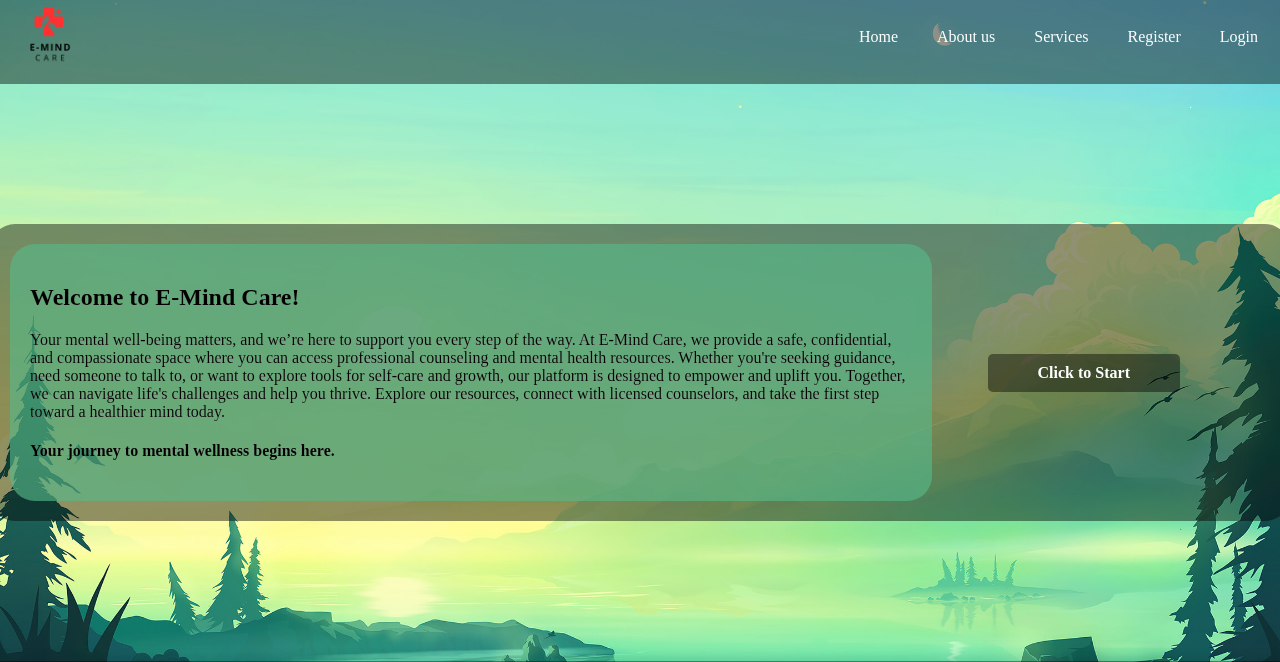
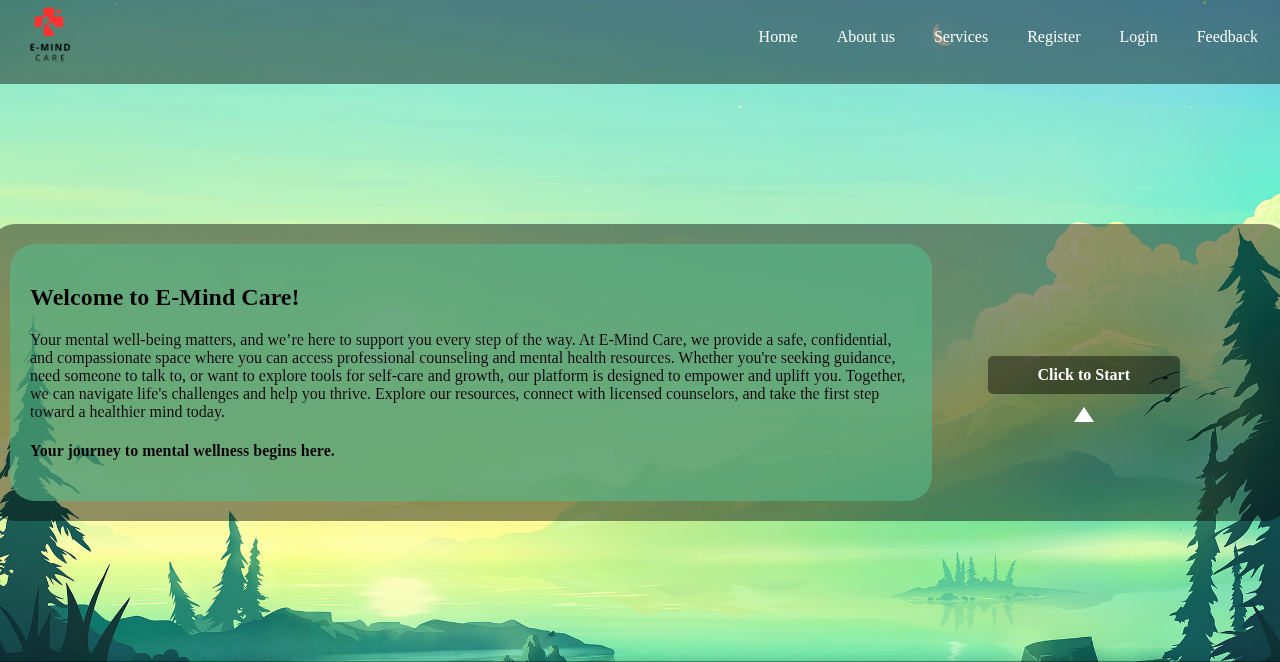
Before and after one commit to Renzoi-png/Online-Mental-Health-Counseling-And-Support-Portal-SDG-3-Group-9, a PHP site: page /Home.php in a window 1280 px wide. Shown: the top 662 px of the page. Run offline with PHP 8.4, Linux system fonts and the light colour scheme.

Commit message:
Updated styles and other files

```diff
--- a/About_us.php
+++ b/About_us.php
@@ -23,6 +23,7 @@
             <li><a href="#">Services</a></li>
             <li><a href="Main.php">Register</a></li>
             <li><a href="Login.php">Login</a></li>
+            <li><a href="Feedback.php">Feedback</a></li>
         </ul>
     </nav>
 </header>
--- a/CSS/home.css
+++ b/CSS/home.css
@@ -34,7 +34,6 @@
     font-weight: bold;
     transition: background-color 0.3s ease;
     text-align: center;
-    margin-right: 90px;
 }
 
 .start-now-button:hover {
@@ -109,3 +108,29 @@
     margin: 0;
     padding: 0;
 }
+.button-container {
+    display: flex;
+    flex-direction: column;
+    align-items: center;
+    gap: 20px;
+}
+
+.arrow {
+    border-left: 10px solid transparent;
+    border-right: 10px solid transparent;
+    border-bottom: 15px solid white;
+    animation: bounce 1s infinite;
+}
+
+@keyframes bounce {
+    0%, 100% {
+        transform: translateY(0);
+    }
+    50% {
+        transform: translateY(-10px);
+    }
+}
+.Button-move{
+    margin-bottom: -40px;
+    padding-right: 90px;
+}
--- a/Home.php
+++ b/Home.php
@@ -23,6 +23,7 @@
             <li><a href="#">Services</a></li>
             <li><a href="Main.php">Register</a></li>
             <li><a href="Login.php">Login</a></li>
+            <li><a href="Feedback.php">Feedback</a></li>
         </ul>
     </nav>
 </header>
@@ -39,7 +40,13 @@
                 </p>
                 <h4>Your journey to mental wellness begins here.</h4>
             </div>
-            <a href="Main.php" class="start-now-button">Click to Start</a>
+            <div class="Button-move">
+            <div class="button-container">
+                <a href="Main.php" class="start-now-button">Click to Start</a>
+                <div class="arrow"></div>
+            </div>
+            </div>
+        </div>
         </div>
     </section>
 </main>
--- a/Login.php
+++ b/Login.php
@@ -22,6 +22,8 @@
             <ul>
                 <li><a href="Home.php">Home</a></li>
                 <li><a href="About_us.php">About us</a></li>
+                <li><a href="Main.php">Register</a></li>
+                <li><a href="Feedback.php">Feedback</a></li>
             </ul>
         </nav>
     </header>
--- a/Main.php
+++ b/Main.php
@@ -22,6 +22,8 @@
         <ul>
             <li><a href="Home.php">Home</a></li>
             <li><a href="About_us.php">About us</a></li>
+            <li><a href="Login.php">Login</a></li>
+            <li><a href="Feedback.php">Feedback</a></li>
         </ul>
     </nav>
 </header>
```
